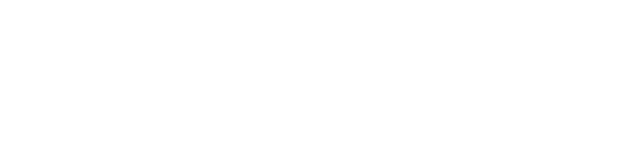
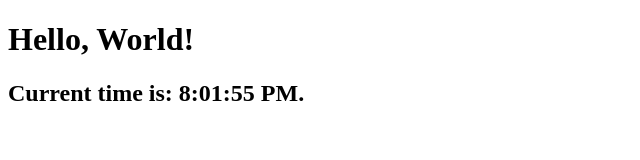
Before and after one commit to DeenoDev/React-Ticking-Clock, a plain HTML site: page index.html in a window 1280 px wide. Shown: the whole page, without its empty margins (0-640 px from the left). Drawn offline with nearby package versions, Linux system fonts and the light colour scheme.

Commit message:
project completed. Ready to push.

```diff
--- a/index.html
+++ b/index.html
@@ -7,6 +7,21 @@
     <title>React Ticking Clock</title>
 </head>
 <body>
+    <script src="https://unpkg.com/react@18/umd/react.development.js" crossorigin></script>
+    <script src="https://unpkg.com/react-dom@18/umd/react-dom.development.js" crossorigin></script>
+
+    <div id="root"></div>
+    <script type="text/javascript">
+        function tick() {
+            const element = React.createElement("div",null,
+                            React.createElement("h1", null ,"Hello, World!"),
+                            React.createElement("h2", null, "Current time is: ",
+                            new Date().toLocaleTimeString(), "."));
+                ReactDOM.render(element, document.getElementById('root'));
+                 }
+
+        setInterval(tick, 1000);
+        </script>
 
 </body>
 </html>
```
